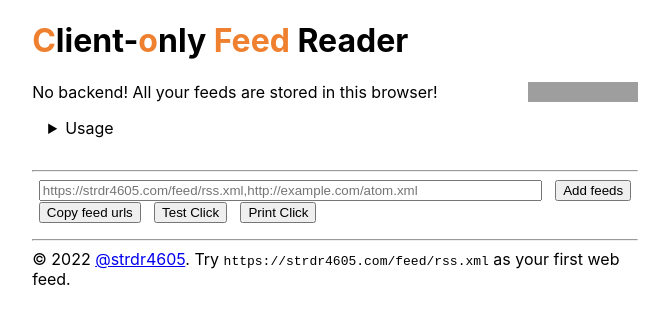
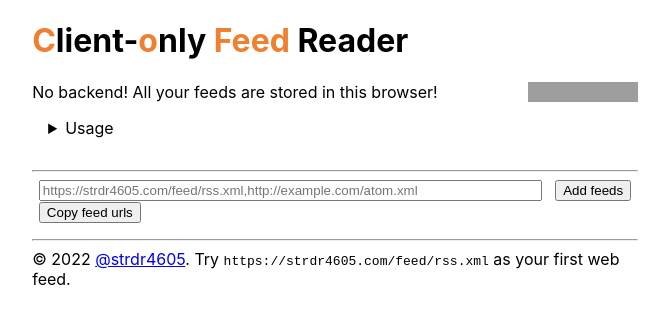
Before and after one commit to cofeed-19/cofeed-19.github.io, a Next.js app: page / in a window 1280 px wide. Shown: the top 324 px of the page, without its empty margins (305-974 px from the left). Built offline with nearby package versions, Linux system fonts and the light colour scheme; grey boxes are pictures that could not be loaded.

Commit message:
small: delete test functionalities / debuggers

```diff
--- a/pages/index.tsx
+++ b/pages/index.tsx
@@ -4,8 +4,6 @@ import RSSParser from "rss-parser";
 import {ExternalLink, NewFeedForm, Footer, Header, HeadMeta, ProgressLoader } from "../components";
 import { Feed } from "../types";
 import { useDBService } from "../services";
-import { UserFeed } from "../models";
-import link from "next/link";
 
 const rssParser = new RSSParser();
 
@@ -24,7 +22,6 @@ function allStorage(): FeedArchiveType {
     }
   }
 
-  // console.log(archive)
   return archive;
 }
 
@@ -34,7 +31,6 @@ export default function Home() {
 
   const {initDatabase, insertUserFeed, getUserFeed, deleteFeed} = useDBService();
 
-  const [userFeed, setUserFeed] = useState<UserFeed[]>([]);
 
   const [feedArchive, setFeedArchive] = useState<FeedArchiveType>({});
   const [loadedFeeds, setLoadedFeeds] = useState<{
@@ -46,7 +42,6 @@ export default function Home() {
     const storage = allStorage();
     const feedsCount = Object.keys(storage).length;
 
-    console.log(feedsCount)
     setLoadedFeeds((s) => ({ ...s, total: feedsCount }));
     for (const feedUrl of Object.keys(storage)) {
       let feed;
@@ -149,32 +144,10 @@ export default function Home() {
     });
   }
 
-  function onTestClick() {
-
-
-
-    var userFieldToTest: UserFeed = {AddedSite: {Url: "ameno11das111@gmail.com", Author: "Amen"}, SiteFeed: [{Url: "dasdadasaaaaf", IsVisited: true, Title: "title"}, {Url: "asdasa", IsVisited: true}]};
-    // console.log(userFieldToTest)
-    insertUserFeed(userFieldToTest);
-    // console.log("click");
-  }
-
-  function onTestClickPrint() {
-
-    deleteFeed("https://tonsky.me/blog/atom.xml")
-
-    // getUserFeed(setUserFeed);
-    // console.log(userFeed)
-    // testExtractStorage();
-  }
-
 
   useEffect(() => {
     updateFeeds();
     initDatabase();
-    // useDBService().then(db => {
-    //   setDatabase(db)
-    //   console.log(db)});
   }, []);
 
   useEffect(() => {
@@ -258,9 +231,6 @@ export default function Home() {
           );
         })}
         <button onClick={onCopyClick}>Copy feed urls</button>
-        <button onClick={onTestClick}>Test Click</button>
-        <button onClick={onTestClickPrint}>Print Click</button>
-
       </main>
       <Footer />
     </>
--- a/services/migrations/V2_smt.ts
+++ b/services/migrations/V2_smt.ts
@@ -1,7 +1,5 @@
-import { V1_init_database } from ".";
 
 export async function V2_smt(db: any){
 
     console.log("Second Migration")
-    // V1_init_database(db);
 }
--- a/services/useCRUD.ts
+++ b/services/useCRUD.ts
@@ -1,7 +1,6 @@
 export const useCRUD = () => {
 
     async function createTable(db: any, tableEnum: any) {
-
 
         const objectStore = db.createObjectStore(tableEnum.Name, {keyPath: "ID", autoIncrement: true });
 
--- a/services/useDBService.ts
+++ b/services/useDBService.ts
@@ -13,6 +13,7 @@ export const useDBService = () => {
         const request = indexedDB.open(databaseName, databaseVersion);
 
         request.onupgradeneeded = event => {
+            // uncomment to check versions
             // alert(`upgrade is called. old version = ${e.oldVersion}, new version ${e.newVersion}`);
 
             const db = request.result;
@@ -22,18 +23,17 @@ export const useDBService = () => {
                     V1_init_database(db);
                 case 1:
                     V2_smt(db);
-                case 2:
             }
 
             db.close();
         }
 
         request.onsuccess = () => {
-            // alert("succes is called");
+            console.log("Database was successful created.");
         }
 
         request.onerror = () => {
-            // alert("Error occurred")
+            console.log("An error occurred initDatabase() function.");
         }
     }
 
@@ -70,8 +70,9 @@ export const useDBService = () => {
                 }
             });
         }
+
         request.onerror = () => {
-            alert("error")
+            console.log("An error occurred insertUserFeed() function.")
         }
     }
 
@@ -86,6 +87,12 @@ export const useDBService = () => {
             const visitedLinks = await getAll(db, SiteFeedParams.Name) as SiteFeed[];
 
             setState(feedConverter(visitedLinks, sitesLinks));
+
+            db.close();
+        }
+
+        request.onerror = () => {
+            console.log("An error occurred getUserFeed() function.")
         }
     }
 
@@ -97,7 +104,7 @@ export const useDBService = () => {
 
             const addedSiteToDelete = await getByColumnName(db, AddedSiteParams.Name, AddedSiteParams.Url, siteName) as AddedSite;
 
-            await deleteByID(db, AddedSiteParams.Name, addedSiteToDelete.ID as number)
+            await deleteByID(db, AddedSiteParams.Name, addedSiteToDelete.ID as number);
 
             const sitefeedToDelete = await getAll(db, SiteFeedParams.Name) as SiteFeed[];
 
@@ -105,7 +112,13 @@ export const useDBService = () => {
                 if(site.AddedSiteRef === addedSiteToDelete.ID){
                     await deleteByID(db, SiteFeedParams.Name, site.ID as number)
                 }
-            })
+            });
+
+            db.close();
+        }
+
+        request.onerror = () => {
+            console.log("An error occurred deleteFeed() function.")
         }
     }
     return {
```
Also changed, not shown: pages/feeds.tsx (+0 -8 lines).
